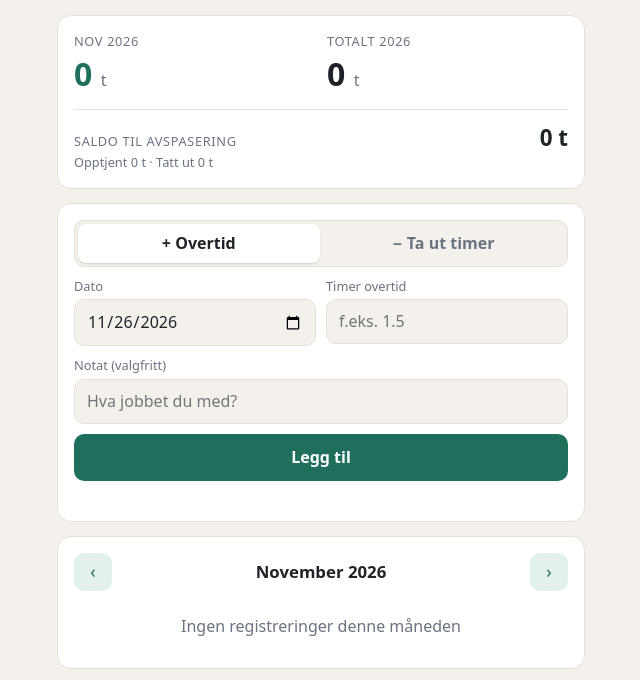
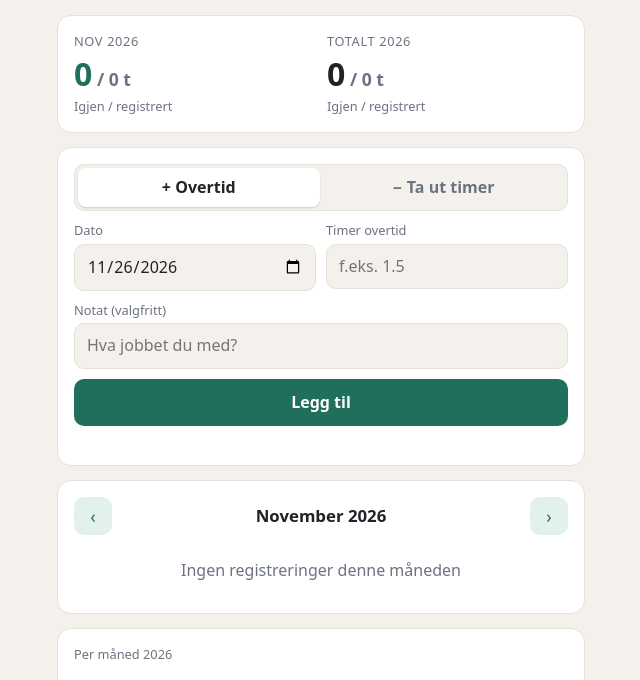
Before and after one commit to aslakmorkstorheim-eng/Overtidsapp, a plain HTML site: page index.html in a window 1280 px wide. Shown: the part 59-739 px from the top of the page, without its empty margins (319-959 px from the left). Drawn offline with Linux system fonts and the light colour scheme.

Commit message:
Vis timer igjen stort og registrert smått; fjern saldo-rad
Co-Authored-By: Claude Opus 5.5 <noreply@anthropic.com>
Claude-Session: https://claude.ai/code/session_011t9NDWTcvzV595ZjzXvZpX

```diff
--- a/index.html
+++ b/index.html
@@ -87,6 +87,8 @@
   .saldo .sub{font-size:.8rem;color:var(--muted);margin-top:2px}
   .saldo .sv.neg{color:var(--danger)}
   .stat .sub{font-size:.8rem;color:var(--muted)}
+  .stat .val .reg{font-size:1.1rem;font-weight:600;color:var(--muted)}
+  .stat .val.neg{color:var(--danger)}
   .seg{grid-column:1/-1;display:grid;grid-template-columns:1fr 1fr;background:var(--bg);border:1px solid var(--line);border-radius:10px;padding:3px;gap:3px}
   .seg button{background:none;color:var(--muted);padding:8px;font-weight:600;border-radius:8px}
   .seg button.on{background:var(--card);color:var(--ink);box-shadow:0 1px 2px rgba(0,0,0,.15)}
@@ -105,8 +107,7 @@
 
   <div class="card stats">
     <div class="stat main"><div class="lbl" id="lblMonth">Denne måneden</div><div class="val" id="sumMonth">0</div><div class="sub" id="outMonth"></div></div>
-    <div class="stat"><div class="lbl" id="lblYear">Hittil i år</div><div class="val" id="sumYear">0</div></div>
-    <div class="saldo"><div><div class="lbl">Saldo til avspasering</div><div class="sub" id="saldoSub"></div></div><div class="sv" id="saldo">0 t</div></div>
+    <div class="stat"><div class="lbl" id="lblYear">Hittil i år</div><div class="val" id="sumYear">0</div><div class="sub" id="outYear"></div></div>
   </div>
 
   <div class="card">
@@ -297,18 +298,20 @@ function render(){
   const monthEntries = entries.filter(e=>e.date.startsWith(key)).sort((a,b)=>b.date.localeCompare(a.date));
   const monthSum = earned(monthEntries), monthOut = taken(monthEntries);
   const yearSum = earned(entries.filter(e=>e.date.startsWith(y+'-')));
-  const totIn = earned(entries), totOut = taken(entries), bal = totIn - totOut;
-  const sEl = document.getElementById('saldo');
-  sEl.textContent = fmt(bal)+' t'; sEl.classList.toggle('neg', bal<0);
-  document.getElementById('saldoSub').textContent = `Opptjent ${fmt(totIn)} t · Tatt ut ${fmt(totOut)} t`;
-  document.getElementById('outMonth').textContent = monthOut ? `Tatt ut: ${fmt(monthOut)} t` : '';
+  const yearOut = taken(entries.filter(e=>e.date.startsWith(y+'-')));
+  const showStat = (valId, subId, reg, out)=>{
+    const net = reg - out, el = document.getElementById(valId);
+    el.innerHTML = `${fmt(net)}<span class="reg"> / ${fmt(reg)} t</span>`;
+    el.classList.toggle('neg', net<0);
+    document.getElementById(subId).textContent = 'Igjen / registrert';
+  };
+  showStat('sumMonth','outMonth', monthSum, monthOut);
+  showStat('sumYear','outYear', yearSum, yearOut);
 
   const title = view.toLocaleDateString('no-NO',{month:'long',year:'numeric'});
   document.getElementById('monthTitle').textContent = title;
   document.getElementById('lblMonth').textContent = MONTHS[m]+' '+y;
   document.getElementById('lblYear').textContent = 'Totalt '+y;
-  document.getElementById('sumMonth').innerHTML = fmt(monthSum)+' <small>t</small>';
-  document.getElementById('sumYear').innerHTML = fmt(yearSum)+' <small>t</small>';
   document.getElementById('yearTitle').textContent = 'Per måned '+y;
 
   const list = document.getElementById('list');
```
